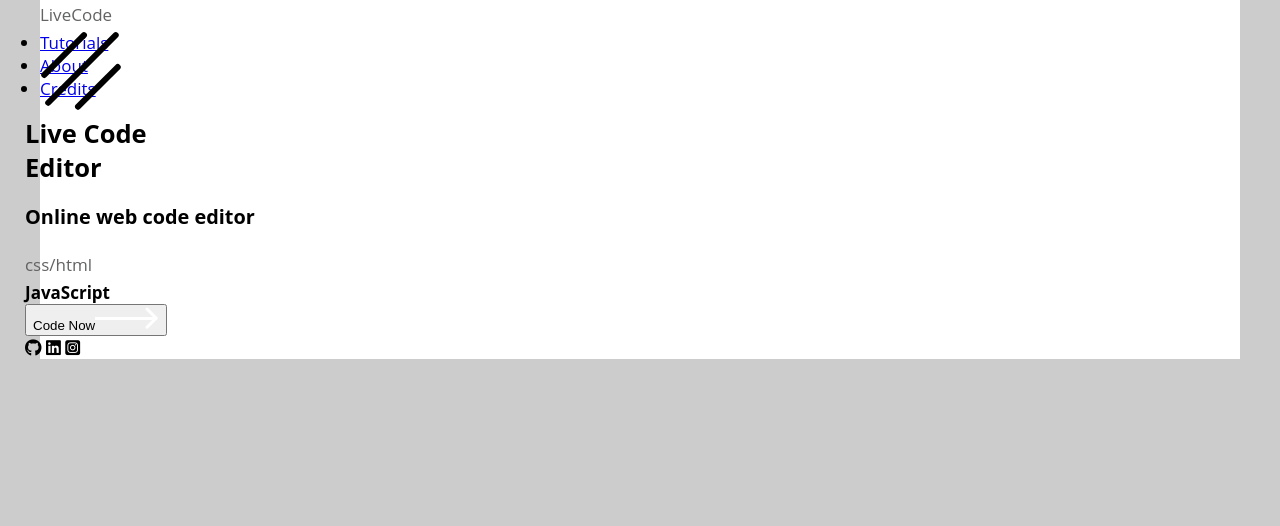
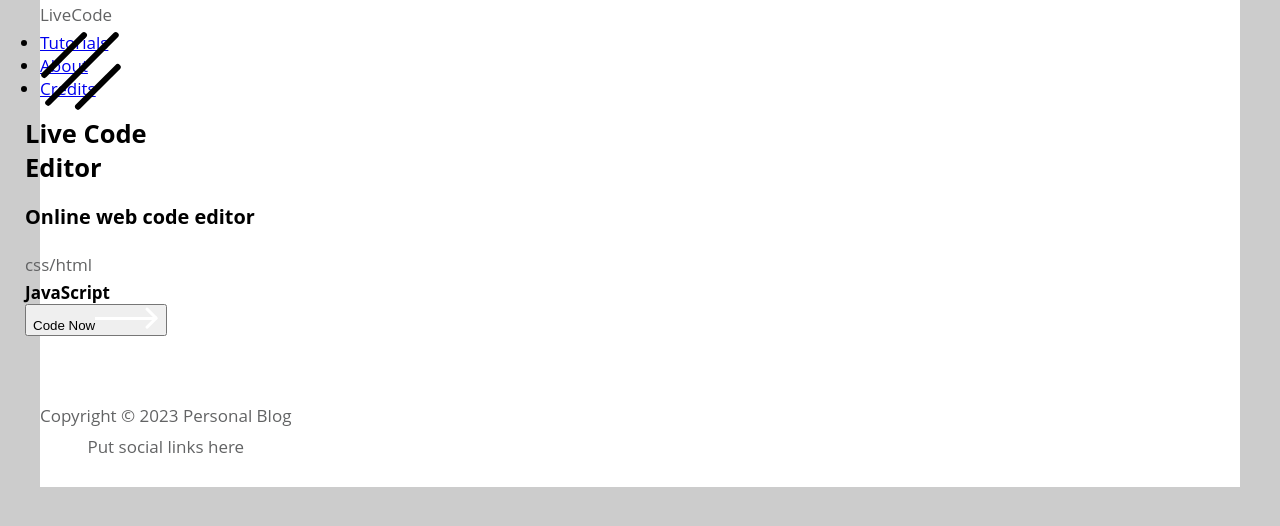
Before and after one commit to FernandoArroliga/LiveCodeEditor, a Django app: page / in a window 1280 px wide. Shown: the top 526 px of the page. Run offline with Django 4.2, Linux system fonts and the light colour scheme; some libraries are stand-ins or nearby versions.

Commit message:
"Add footer section to the homepage"

```diff
--- a/livecodeapp/templates/index.html
+++ b/livecodeapp/templates/index.html
@@ -59,12 +59,12 @@
                 <button id="codeButton" type="button">Code Now<img src="{% static "images/arrow.png" %}"></button>
 
 
-        <!-- Social Links -->
-        <div class="social-links">
-            <a href="https://github.com/FernandoArroliga" class="social-icon" target="_blank" style="color: black;"><i class="fa-brands fa-github"></i></a>
-            <a href="https://www.linkedin.com/in/fernando-arroliga-460073284" class="social-icon" target="_blank"><i class="fa-brands fa-linkedin" style="color: black;"></i></a>
-            <a href="https://www.instagram.com" class="social-icon" target="_blank"><i class="fa-brands fa-square-instagram" style="color: black;"></i></a>
-        </div>
+		<!-- Footer Section -->
+		<footer class="tm-footer text-center">
+			<p>Copyright &copy; 2023 Personal Blog</p>
+            <p>Put social links here</p>
+
+		</footer>
 
     </div>
 
```
